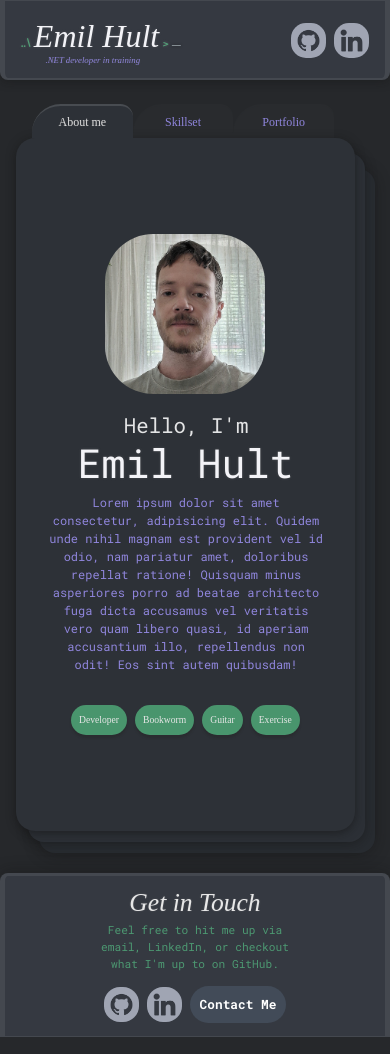
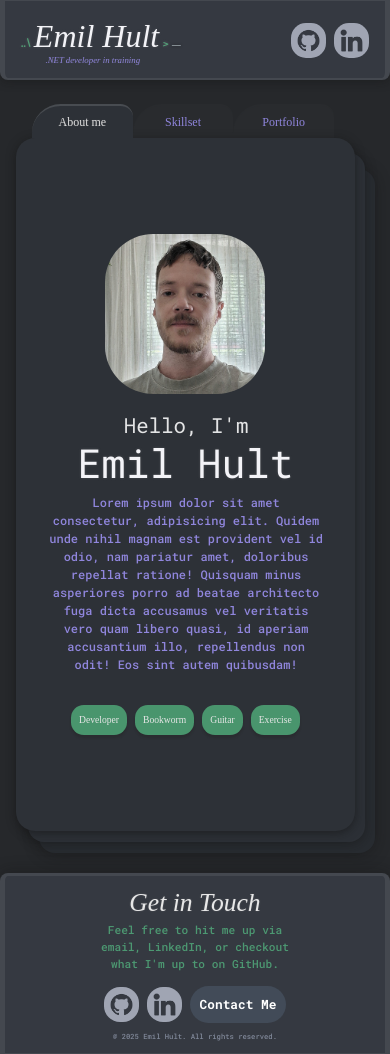
Before and after one commit to mutenJanken/Portfolio-EmilHult, a React (Vite) app: page /about in a window 390 px wide. Built offline with nearby package versions, Linux system fonts and the light colour scheme; a web font is replaced by a local one.

Commit message:
minor changes

```diff
--- a/src/components/Footer.jsx
+++ b/src/components/Footer.jsx
@@ -23,6 +23,7 @@ function Footer() {
             <div>Contact Me</div>
           </a>
         </div>
+      <div className="copyright">@ 2025 Emil Hult. All rights reserved.</div>
       </div>
     </footer>
   );
--- a/src/components/Skills.jsx
+++ b/src/components/Skills.jsx
@@ -111,6 +111,8 @@ function Skills() {
                 <div className="small-skills-vertical">
                   <div className="skill-gap-wrapper">
                     <div className="skill">Azure Web App</div>
+                  </div>
+                  <div className="skill-gap-wrapper">
                     <div className="skill">Azure Database</div>
                   </div>
                   <div className="skill-gap-wrapper">
--- a/src/index.scss
+++ b/src/index.scss
@@ -244,6 +244,18 @@ footer {
       text-align: center;
     }
   }
+
+  .copyright{
+    font-size: 0.7rem;
+    font-weight: 500;
+
+    @media screen and (max-width: 768px){
+      font-size: 0.45rem;
+      text-align: center;
+      padding: 0.2rem;
+      color: #81899a;
+    }
+  }
 }
 
 .socials-footer-wrapper {
@@ -256,6 +268,7 @@ footer {
   margin: 0 0 0.3rem 0;
   width: 25rem;
   font-size: 0.8rem;
+  font-weight: 450;
 
   @media screen and (max-width: 768px) {
     width: 12rem;
@@ -806,6 +819,7 @@ section {
   margin: 0;
   color: rgb(144, 134, 221);
   font-size: 0.8rem;
+  font-weight: 500;
 
   @media screen and (max-width: 1200px) {
     width: 90%;
@@ -846,7 +860,7 @@ section {
   color: #e6e6e6;
   font-family: "Gugi";
   font-size: 0.7rem;
-  border-radius: 1rem;
+  border-radius: 0.8rem;
   box-shadow: 0 3px 2px rgba(37, 37, 37, 0.401);
 
   @media screen and (max-width: 768px) {
@@ -1324,7 +1338,7 @@ section {
 .project-description {
   text-align: center;
   font-size: 0.8rem;
-  font-weight: 300;
+  font-weight: 500;
   // color: rgb(221, 221, 223);
   color: rgb(153, 153, 222);
   // width: 40rem;
```
